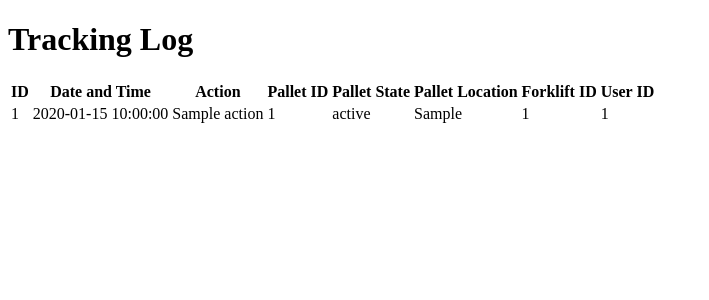
After one commit to AeroWatchDkIT/AdminViewPy, a Flask app: page /trackingLog in a window 1280 px wide. The commit adds this page. Shown: the top 300 px of the page, without its empty margins (0-709 px from the left). Run offline with Flask 3, Linux system fonts and the light colour scheme; a database or web service that is not in the repository returns one stand-in record (values such as "Sample title"); data that the repository does not hold is empty.

Commit message:
:sparkles: Added Tracking Log Endpoint

```diff
--- a/app.py
+++ b/app.py
@@ -8,6 +8,7 @@ FORKLIFTS_API = 'https://localhost:7128/Forklifts'
 PALLETS_API = 'https://localhost:7128/Pallets'
 SHELVES_API = 'https://localhost:7128/Shelves'
 USERS_API = 'https://localhost:7128/Users'
+TRACKING_LOG = 'https://localhost:7128/TrackingLogs'
 
 @app.route('/')
 def index():
@@ -32,6 +33,23 @@ def index():
 
     # Render the index page with forklift and user data if both datasets are present
     return render_template('index.html', forklifts=forklifts_data, users=users_data)
+
+@app.route('/trackingLog')
+def trackingLog():
+        # Fetch data from the Forklifts endpoint
+    response_trackingLog = requests.get(TRACKING_LOG, verify=False)
+    if response_trackingLog.status_code == 200:
+        trackingLog_data = response_trackingLog.json().get('entities', [])
+    else:
+        trackingLog_data = []
+
+    response_users = requests.get(USERS_API, verify=False)
+    if response_users.status_code == 200:
+        users_data = response_users.json().get('users', [])
+    else:
+        users_data = []
+
+    return render_template('trackingLog.html', trackingLog=trackingLog_data, users=users_data)
 
 @app.errorhandler(404)
 def not_found(error):
@@ -316,5 +334,5 @@ def deleteShelf(id):
     return render_template('deleteShelf.html', id=id)
 
 if __name__ == '__main__':
-    # app.run(host='0.0.0.0', port=5000)
+    #app.run(host='0.0.0.0', port=5000)
     app.run(debug=True)
--- a/templates/index.html
+++ b/templates/index.html
@@ -96,6 +96,11 @@
             <a class="nav-link" href="/shelves">
                 <i class="fas fa-fw fa-table"></i>
                 <span>Shelf Tables</span></a>
+        </li>
+        <li class="nav-item">
+            <a class="nav-link" href="/trackingLog">
+                <i class="fas fa-fw fa-table"></i>
+                <span>Live Tracking Tables</span></a>
         </li>
          <!-- Divider -->
          <hr class="sidebar-divider d-none d-md-block">
--- /dev/null
+++ b/templates/trackingLog.html
@@ -0,0 +1,33 @@
+<!DOCTYPE html>
+<html>
+<head>
+    <title>Tracking Log</title>
+</head>
+<body>
+    <h1>Tracking Log</h1>
+    <table>
+        <tr>
+            <th>ID</th>
+            <th>Date and Time</th>
+            <th>Action</th>
+            <th>Pallet ID</th>
+            <th>Pallet State</th>
+            <th>Pallet Location</th>
+            <th>Forklift ID</th>
+            <th>User ID</th>
+        </tr>
+        {% for log_entry in trackingLog %}
+        <tr>
+            <td>{{ log_entry.id }}</td>
+            <td>{{ log_entry.dateTime }}</td>
+            <td>{{ log_entry.action }}</td>
+            <td>{{ log_entry.palletId }}</td>
+            <td>{{ log_entry.palletState }}</td>
+            <td>{{ log_entry.palletLocation }}</td>
+            <td>{{ log_entry.forkliftId }}</td>
+            <td>{{ log_entry.userId }}</td>
+        </tr>
+        {% endfor %}
+    </table>
+</body>
+</html>
```
